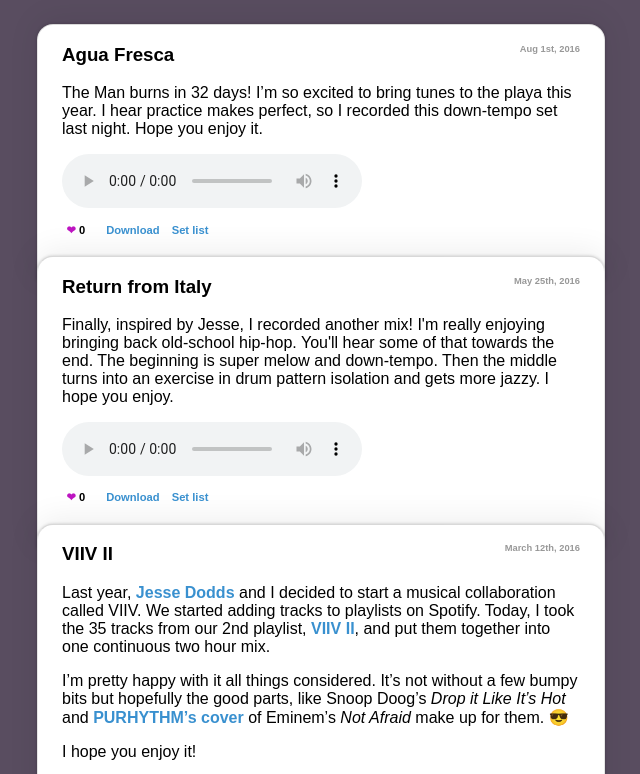
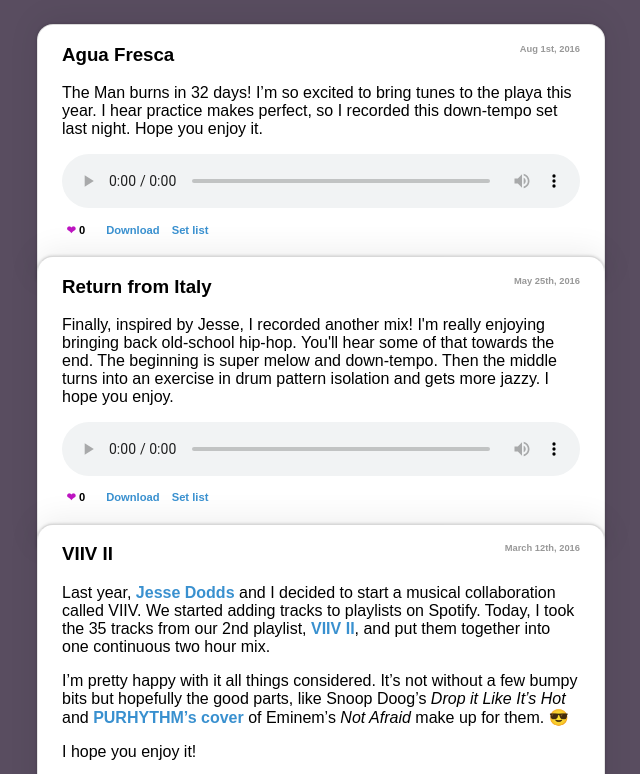
Before and after one commit to avand/avand-tunes, a plain HTML site: page public/index.html in a window 1280 px wide. Shown: the top 774 px of the page, without its empty margins (319-959 px from the left). Drawn offline with nearby package versions, Linux system fonts and the light colour scheme; a script that the page names is missing.

Commit message:
Making player 100% width

```diff
--- a/public/tunes.css
+++ b/public/tunes.css
@@ -68,3 +68,7 @@ a {
 .track-detail {
   margin: 0 0.4em;
 }
+
+.track audio {
+  width: 100%;
+}
```
